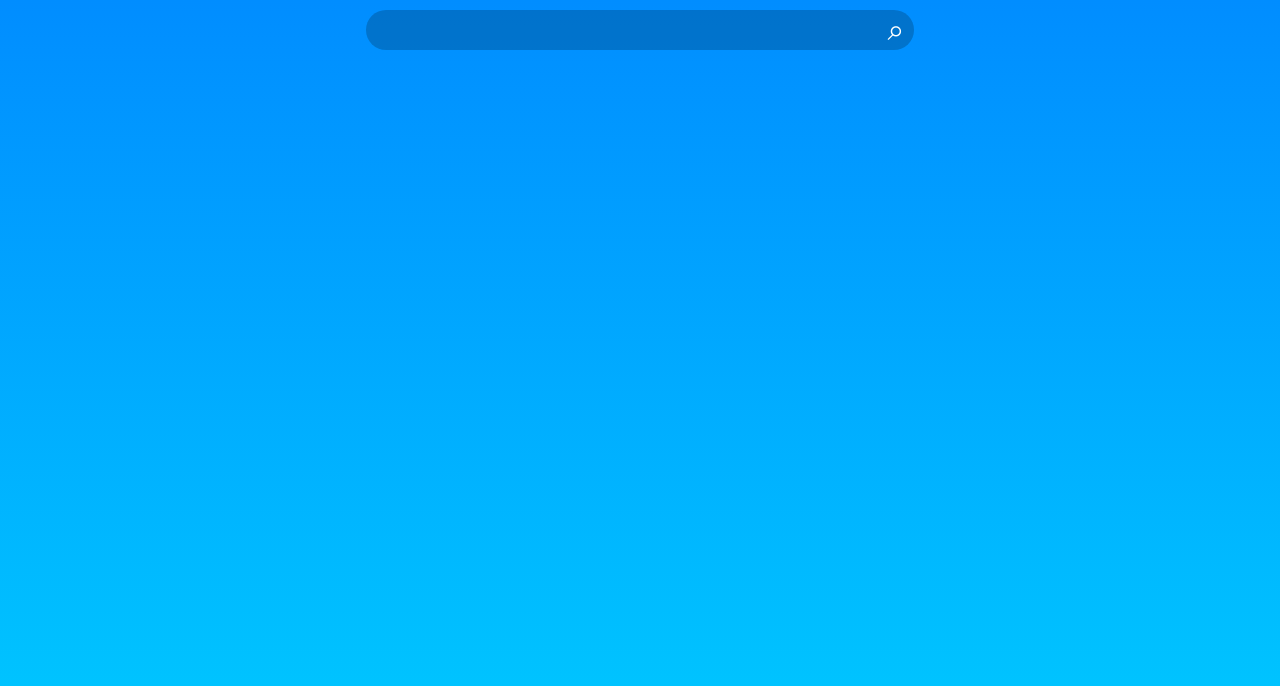
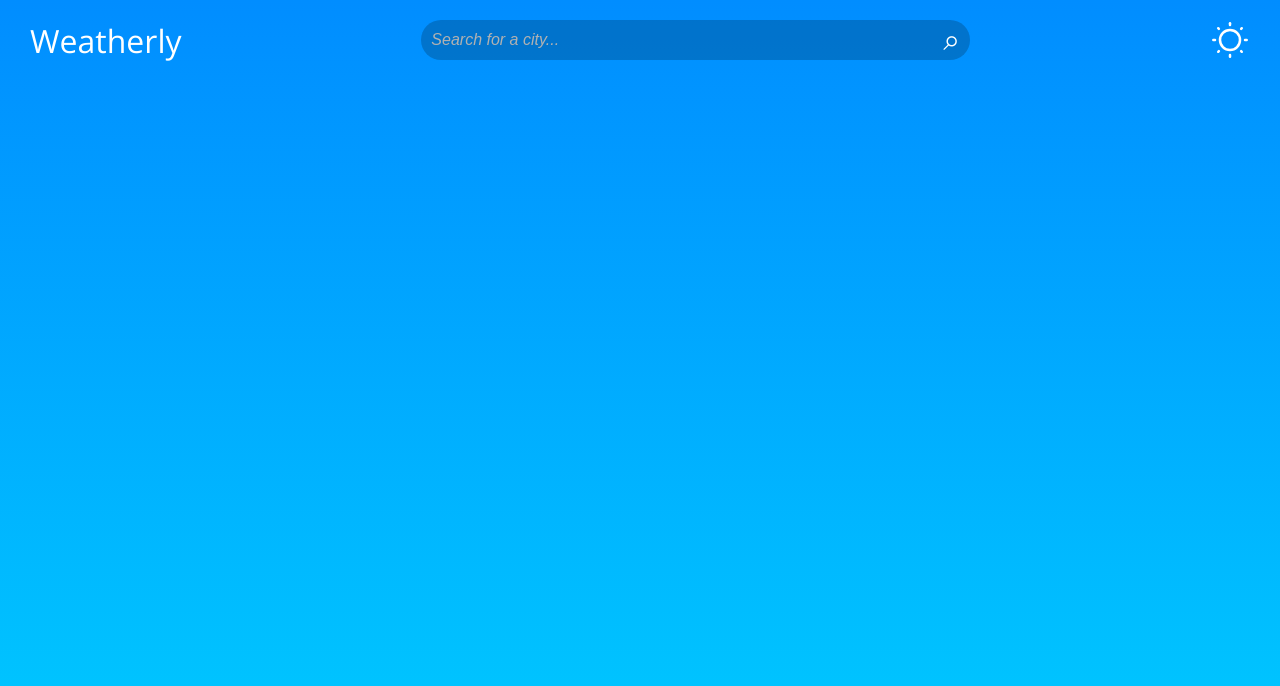
Before and after one commit to williamandrews2/WeatherApp, a website built with webpack: page src/template.html in a window 1280 px wide. Built offline with nearby package versions, Linux system fonts and the light colour scheme.

Commit message:
Added dark and light mode, more styling tweaks.

```diff
--- a/src/modules/ui.js
+++ b/src/modules/ui.js
@@ -1,4 +1,6 @@
 import { todaysWeather, futureWeather, days } from "./weather";
+import moon from "../images/moon.svg";
+import sun from "../images/sun.svg";
 
 // this creates a context of all images in the folder
 const weatherIcons = require.context(
@@ -6,7 +8,13 @@ const weatherIcons = require.context(
   false,
   /\.(png|jpe?g|svg)$/
 );
+
 const weatherContainer = document.querySelector(".weather-container");
+const themeIcon = document.getElementById("theme-icon");
+const toggleButton = document.getElementById("theme-toggle");
+toggleButton.addEventListener("click", toggleTheme);
+
+let isDay = true;
 
 function renderWeather() {
   weatherContainer.innerHTML = "";
@@ -111,4 +119,11 @@ function getDayOfWeek(dateString) {
   return date.toLocaleDateString("en-US", { weekday: "long" });
 }
 
+function toggleTheme() {
+  const root = document.documentElement;
+  root.classList.toggle("dark");
+  isDay = !isDay;
+  themeIcon.src = isDay ? sun : moon;
+}
+
 export default { renderWeather };
--- a/src/modules/weather.js
+++ b/src/modules/weather.js
@@ -36,6 +36,7 @@ async function getWeather(city) {
     const weatherData = await response.json();
     getTodaysWeather(weatherData);
     getFutureWeather(weatherData);
+    console.log(weatherData);
     ui.renderWeather(); // render as soon as the API call is complete.
   } catch (e) {
     alert(`No result found for "${city}`);
--- a/src/styles.css
+++ b/src/styles.css
@@ -4,13 +4,13 @@
   margin: 0;
   padding: 0;
   box-sizing: border-box;
-  font-weight: 100;
+  font-weight: 300;
 }
 
 :root {
   font-family: "Open Sans", sans-serif;
   color: white;
-  --sunny-background: linear-gradient(
+  --background-color: linear-gradient(
     to bottom,
     rgb(1, 141, 255),
     rgb(0, 204, 255)
@@ -21,21 +21,52 @@
   --section-border-radius: 40px;
 }
 
+input:-webkit-autofill {
+  background-color: transparent !important;
+  -webkit-box-shadow: 0 0 0px 1000px transparent inset !important;
+  -webkit-text-fill-color: white !important;
+  transition: background-color 5000s ease-in-out 0s;
+}
+
+input::placeholder {
+  color: rgb(177, 177, 177);
+  opacity: 1;
+  font-style: italic;
+}
+
+body {
+  background: var(--background-color);
+  min-height: 100vh;
+}
+
+.dark {
+  --background-color: linear-gradient(
+    to bottom,
+    rgb(0, 0, 156),
+    rgb(1, 58, 145)
+  );
+}
+
 button,
 #submit-button {
   cursor: pointer;
 }
 
-.main-container {
-  background: var(--sunny-background);
-  min-height: 100vh;
-  text-align: center;
+#page-name {
+  padding: 16px 0px;
+}
+
+header {
+  display: flex;
+  justify-content: space-between;
+  align-items: center;
+  padding: 0px 30px;
 }
 
 #searchbar-form {
   display: flex;
   justify-content: center;
-  padding: 10px 0px;
+  padding: 20px 0px;
 }
 
 .form-wrapper {
@@ -70,6 +101,17 @@ button,
   font-size: 30px;
 }
 
+#theme-toggle {
+  border: none;
+  height: 40px;
+  background: transparent;
+}
+
+#theme-icon {
+  max-width: 40px;
+  max-height: 40px;
+}
+
 .main-section-container {
   display: flex;
   flex-direction: column;
@@ -97,6 +139,7 @@ button,
   gap: 10px;
   height: auto;
   width: 100%;
+  padding-bottom: 20px;
 }
 
 .today-item {
--- a/src/template.html
+++ b/src/template.html
@@ -8,7 +8,8 @@
     <title>Weatherly</title>
   </head>
   <body>
-    <div class="main-container">
+    <header>
+      <h1 id="page-name">Weatherly</h1>
       <form id="searchbar-form">
         <div class="form-wrapper">
           <label for="searchbox">
@@ -18,14 +19,19 @@
               required
               minlength="2"
               maxlength="50"
+              placeholder="Search for a city..."
+              ;
             />
           </label>
           <input type="submit" value="⌕" id="submit-button" />
         </div>
       </form>
-      <div class="weather-container">
-        <!--Weather content will be dynamically injected here-->
-      </div>
+      <button id="theme-toggle">
+        <img src="./images/sun.svg" id="theme-icon" alt="toggle theme" />
+      </button>
+    </header>
+    <div class="weather-container">
+      <!--Weather content will be dynamically injected here-->
     </div>
   </body>
 </html>
```
Also changed, not shown: src/images/moon.svg (added), src/images/sun.svg (added).
